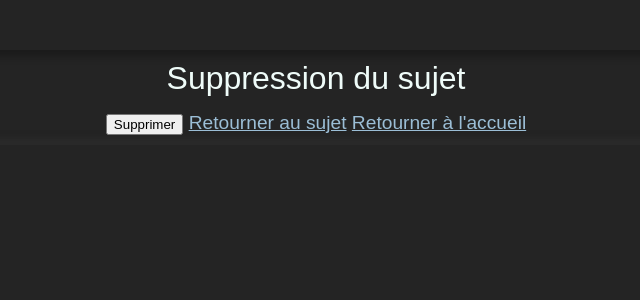
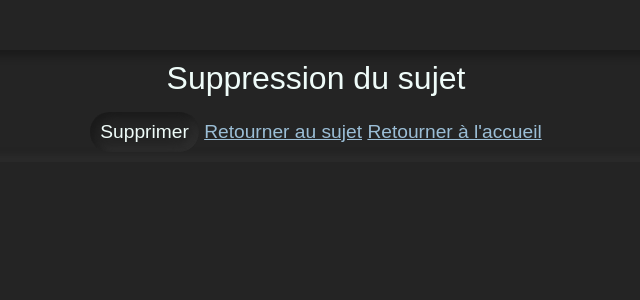
Before and after one commit to WhatANiceDayToCode/Blog-Project, a PHP site: page /suppressionSujet.php in a window 1280 px wide. Shown: the top 300 px of the page, without its empty margins (324-964 px from the left). Run offline with PHP 8.4, Linux system fonts and the light colour scheme; the visitor is signed in with stand-in values (Sample User, id 1); some web fonts are replaced.

Commit message:
Modif de la suppreson sujet

```diff
--- a/pages/suppressionSujet.php
+++ b/pages/suppressionSujet.php
@@ -38,7 +38,7 @@
 
             <div class="bloc_validation">
                 <form action="" method="post">
-                    <input type="button" value="Supprimer">
+                    <input type="button" class="button" value="Supprimer">
 
                     <?php
                         echo ('<a href="'.$_SESSION['provenance'].'">Retourner au sujet</a>');
```
